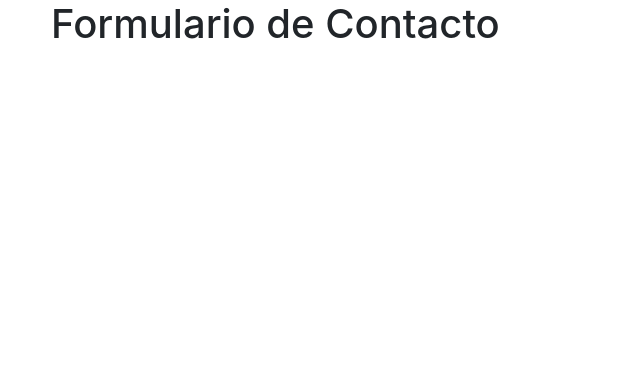
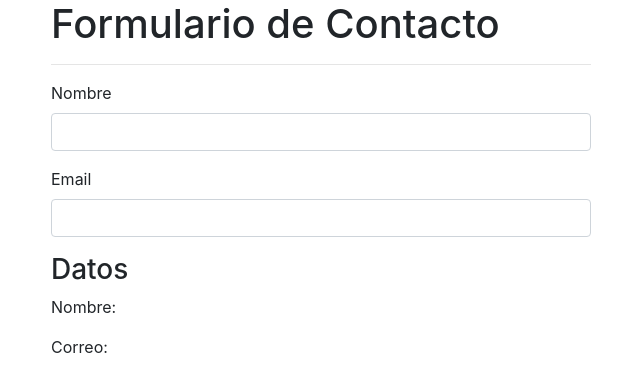
Before and after one commit to efranco89/formsinvue, a Vue app: page / in a window 1280 px wide. Shown: the top 392 px of the page, without its empty margins (34-674 px from the left). Built offline with nearby package versions, Linux system fonts and the light colour scheme.

Commit message:
Ref data entrance input binding

```diff
--- a/src/components/Poll.vue
+++ b/src/components/Poll.vue
@@ -1,12 +1,53 @@
 <template>
   <div>
-    <h1>Formulario de Contacto</h1>
+
+    <form>
+      <div class="row">
+        <div class="col-sm-8 col-md-6">
+          <h1>Formulario de Contacto</h1>
+          <hr>
+          <div class="form-group">
+            <label for="name">Nombre</label>
+            <input type="text" id="name" class="form-control" v-model='nombre'>
+          </div>
+          <!-- Ends name -->
+          <div class="form-group">
+            <label for="email">Email</label>
+            <input type="text" id="email" class="form-control" v-model='email'>
+          </div>
+          <!-- Ends email -->
+
+        </div>
+      </div>
+    </form>
+
+    <div class="row">
+      <div class="col-sm-8 col-md-6">
+        <div class="panel panel-default">
+          <div class="panel-heading">
+            <h3>Datos</h3>
+          </div>
+
+          <div class="panel-body">
+            <p>Nombre: {{ nombre }} </p>
+            <p>Correo: {{ email }} </p>
+          </div>
+        </div>
+      </div>
+    </div>
   </div>
 </template>
 
 <script>
   export default {
-    name: 'poll'
+    name: 'poll',
+    data(){
+      return {
+        nombre: '',
+        email: ''
+
+      }
+    }
   }
 </script>
 
```
